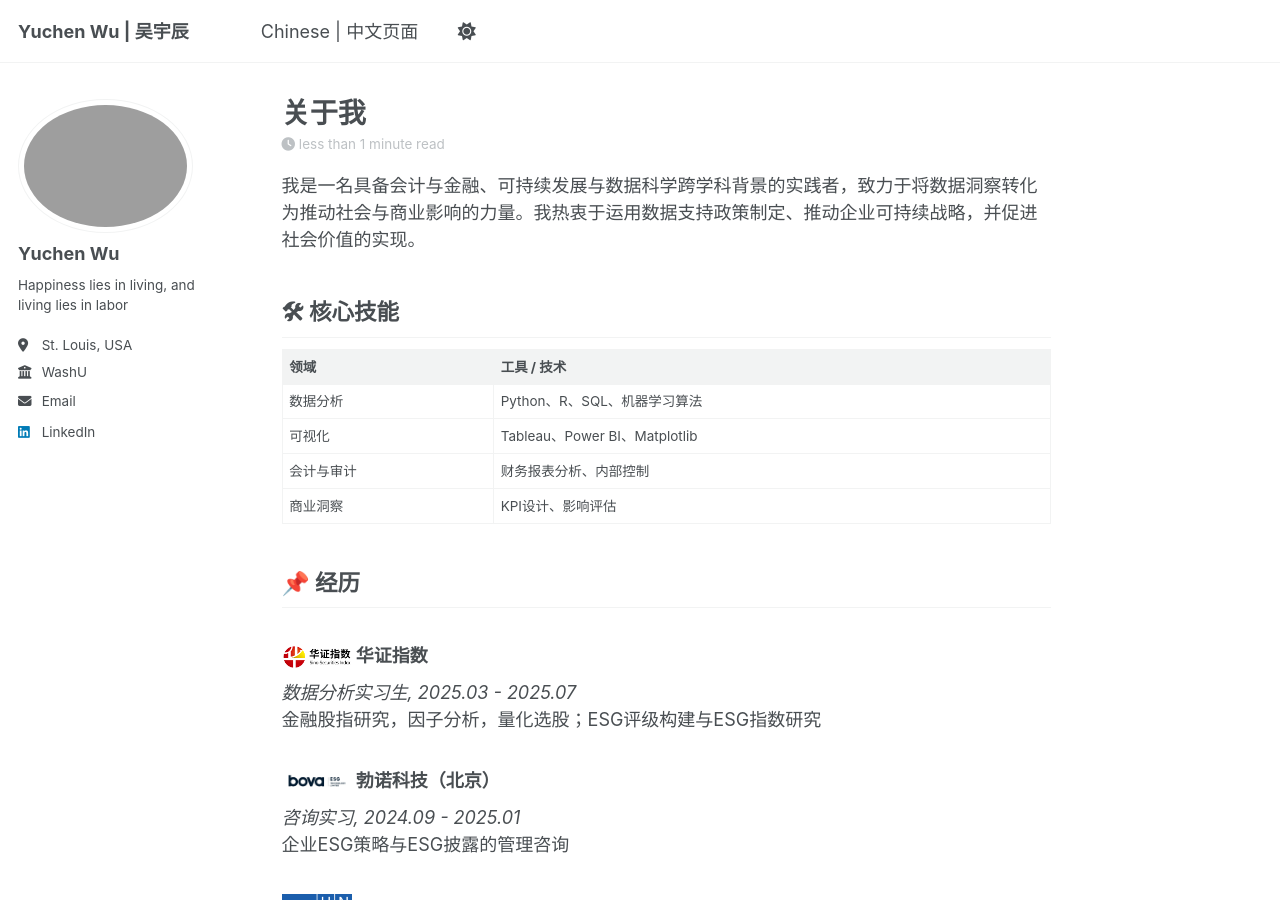
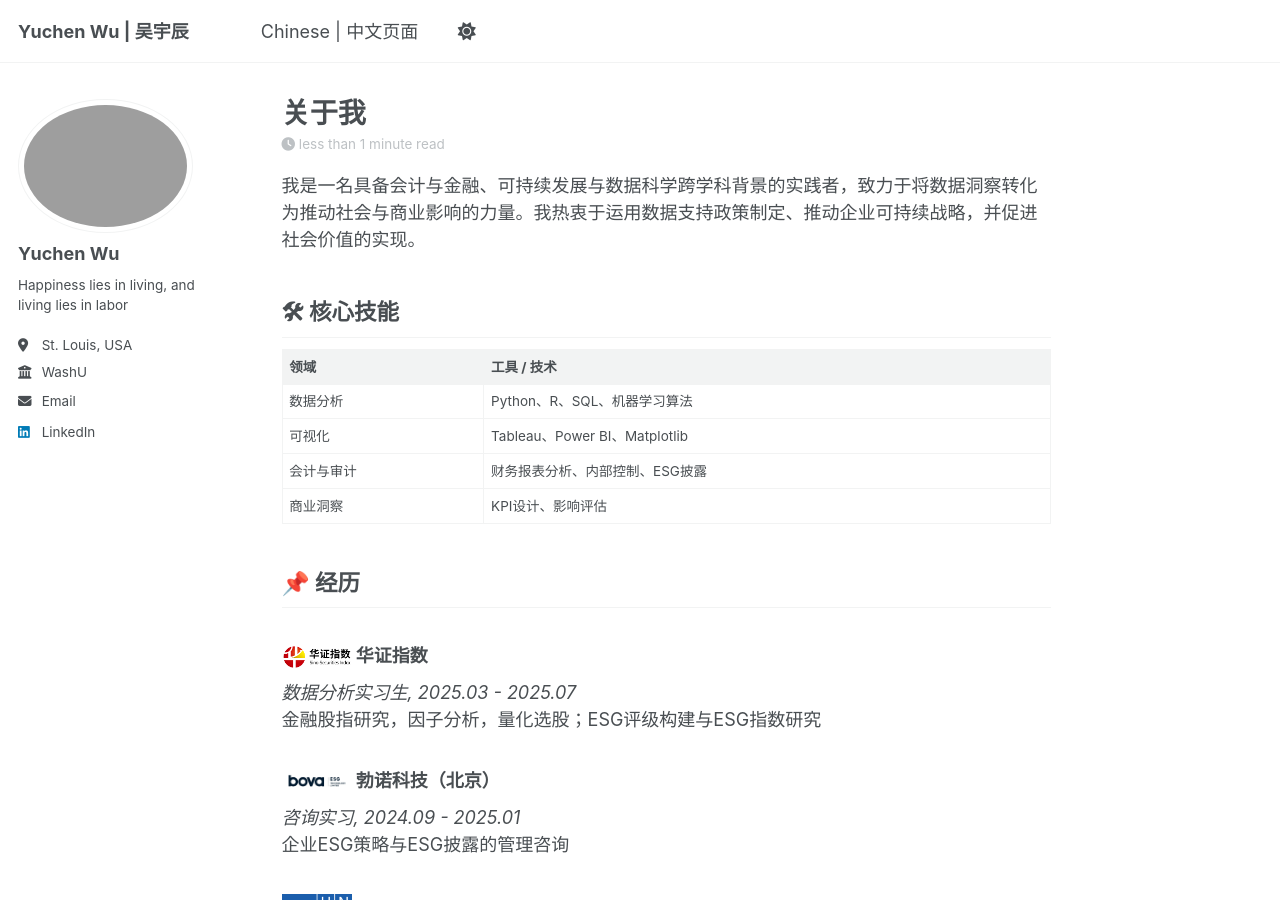
Before and after one commit to yuchen0709/yuchen0709.github.io, a Jekyll site: the page built from _pages/about_zh.md, in a window 1280 px wide and 900 px high. Built offline with Jekyll 4.4.1, drawn with Linux system fonts in a browser that asks for light colours; a script that is not in the unit is left out.

Commit message:
Update about_zh.md

```diff
--- a/_pages/about_zh.md
+++ b/_pages/about_zh.md
@@ -15,7 +15,7 @@ read_time: true
 |------|-----------------------------|
 | 数据分析 | Python、R、SQL、机器学习算法         |
 | 可视化 | Tableau、Power BI、Matplotlib |
-| 会计与审计 | 财务报表分析、内部控制                 |
+| 会计与审计 | 财务报表分析、内部控制、ESG披露     |
 | 商业洞察 | KPI设计、影响评估                  |
 
 
```
